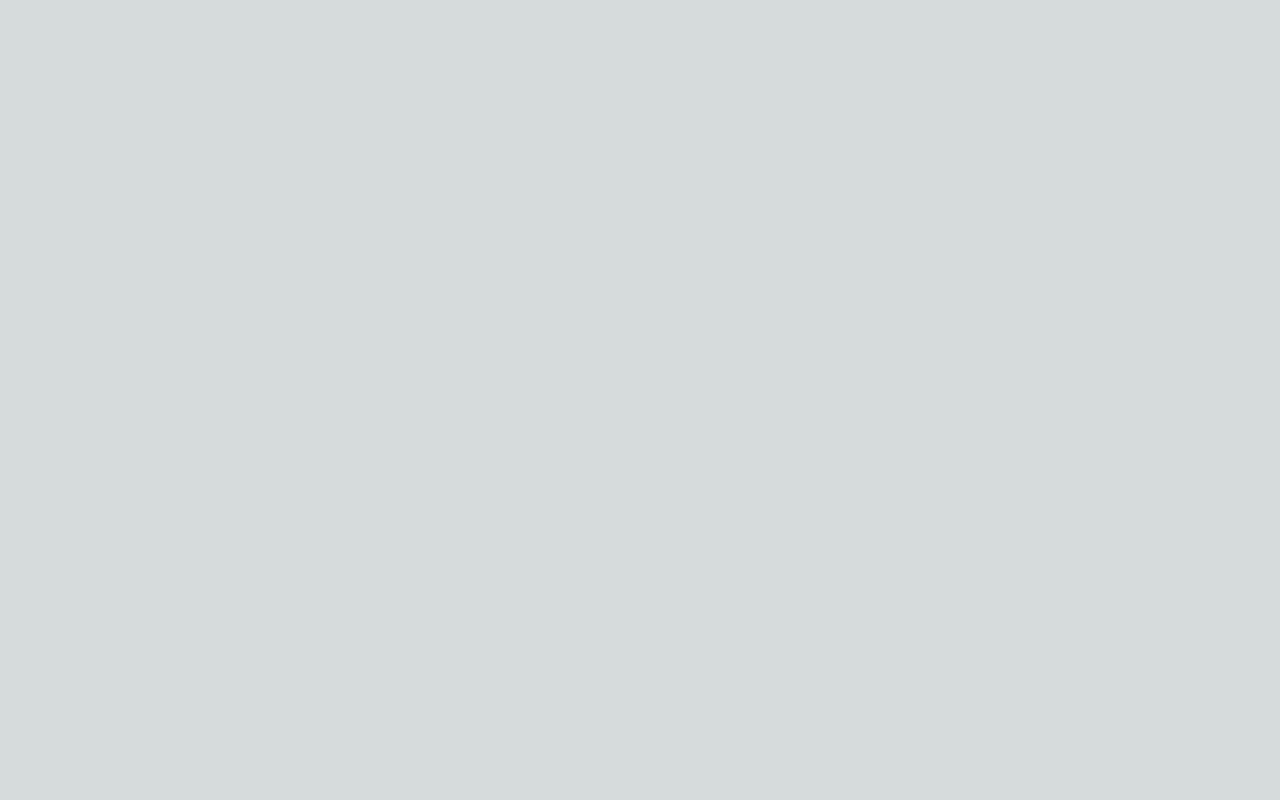
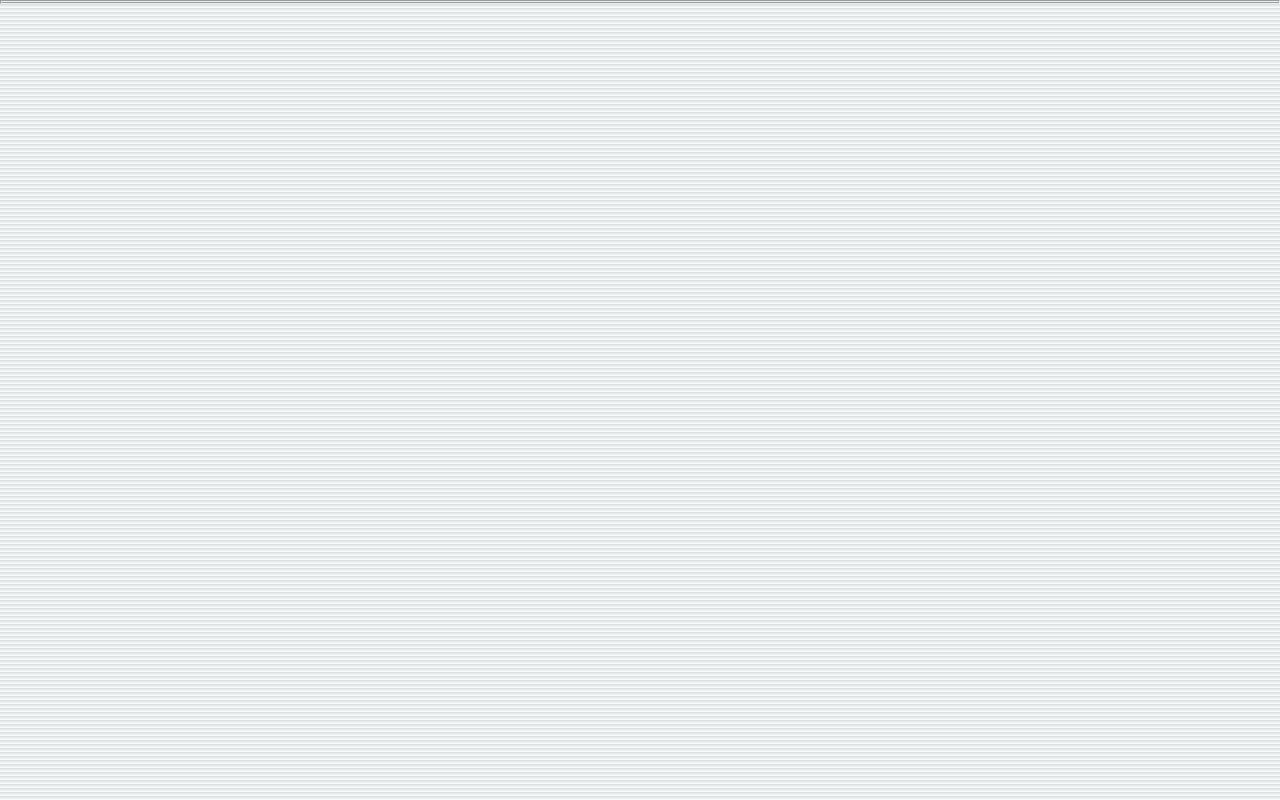
Before and after one commit to jnip2/mdia2109_assignment01, a Next.js app: page /contact in a window 1280 px wide. Built offline with nearby package versions, Linux system fonts and the light colour scheme.

Commit message:
contact page main area 7/8 tests passing

```diff
--- a/pages/contact.js
+++ b/pages/contact.js
@@ -10,6 +10,36 @@ export default function Contact() {
                 <meta property="og:description" content="BCIT Digital Design and Development Diploma" />
                 <link rel="icon" href="/favicon.png" />
             </Head>
+            <main>
+                <div>
+                    <h1>
+
+                    </h1>
+                </div>
+                <div>
+                    <p>
+
+                    </p>
+                </div>
+                <div>
+                    <form>
+                        <fieldset>
+                            <table>
+                                <thead>
+                                    <tr>
+
+                                    </tr>
+                                </thead>
+                                <thead>
+                                    <tr>
+
+                                    </tr>
+                                </thead>
+                            </table>
+                        </fieldset>
+                    </form>
+                </div>
+            </main>
         </>
     )
 }
```
Also changed, not shown: 1 other file (tests, documents, lock files or other folders).
